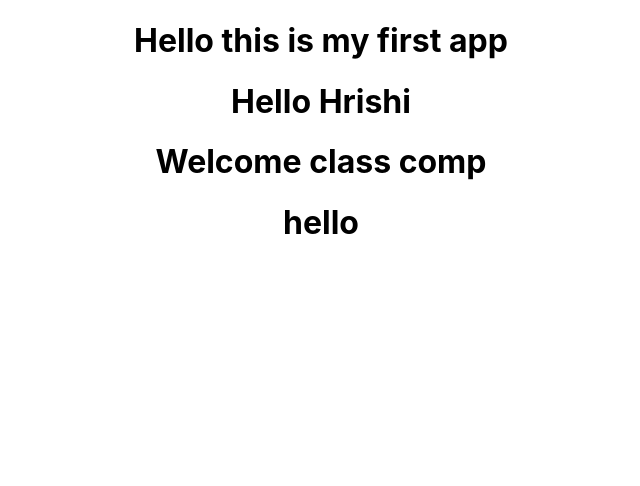
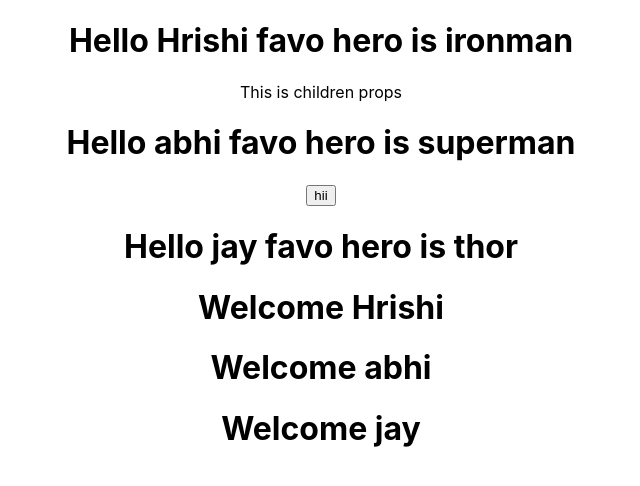
Before and after one commit to hrishi123-cpu/react-practice, a React (Create React App) app: page / in a window 1280 px wide. Shown: the top 486 px of the page, without its empty margins (319-959 px from the left). Built offline with nearby package versions, Linux system fonts and the light colour scheme.

Commit message:
Props on functional and class component

```diff
--- a/src/App.js
+++ b/src/App.js
@@ -8,10 +8,20 @@
     render(){
   return (
     <div className="App">
-      <h1>Hello this is my first app </h1>
-      <Greet/>
-      <Welcome></Welcome>
-      <Hello></Hello>
+      {/* <h1>Hello this is my first app </h1> */}
+      <Greet name="Hrishi" heroname="ironman">
+        <p>This is children props</p>
+      </Greet>
+      <Greet name=" abhi" heroname="superman">
+        <button>hii</button>
+      </Greet>
+      <Greet name="jay" heroname="thor"></Greet>
+
+
+      <Welcome name="Hrishi"></Welcome>
+      <Welcome name=" abhi"></Welcome>
+      <Welcome name="jay"></Welcome>
+      {/* <Hello></Hello> */}
     </div>
   );
 }
--- a/src/components/Greet.js
+++ b/src/components/Greet.js
@@ -1,8 +1,21 @@
 import React from 'react'
+//Functional component
+
 
 // function Greet(){
 //     return <h1> Hello </h1>
 // }
-const Greet = () => <h1>Hello Hrishi</h1>
+
+// Arrow function
+
+const Greet = (props) =>{
+    return(
+        <div>
+             <h1>Hello {props.name} favo hero is {props.heroname}</h1>
+        {props.children}
+        </div>
+
+    )
+}
 
 export default Greet;
--- a/src/components/Hello.js
+++ b/src/components/Hello.js
@@ -1,4 +1,7 @@
+//JSX and Without JSX
 import React from 'react'
+
+
 
 const Hello =() =>{
     return(
--- a/src/components/Welcome.js
+++ b/src/components/Welcome.js
@@ -1,8 +1,9 @@
 import React,{Component} from 'react'
+//Class Component
 
 class Welcome extends Component{
     render(){
-        return <h1 >Welcome class comp</h1>
+        return <h1 >Welcome {this.props.name}</h1>
     }
 }
 export default Welcome;
```
